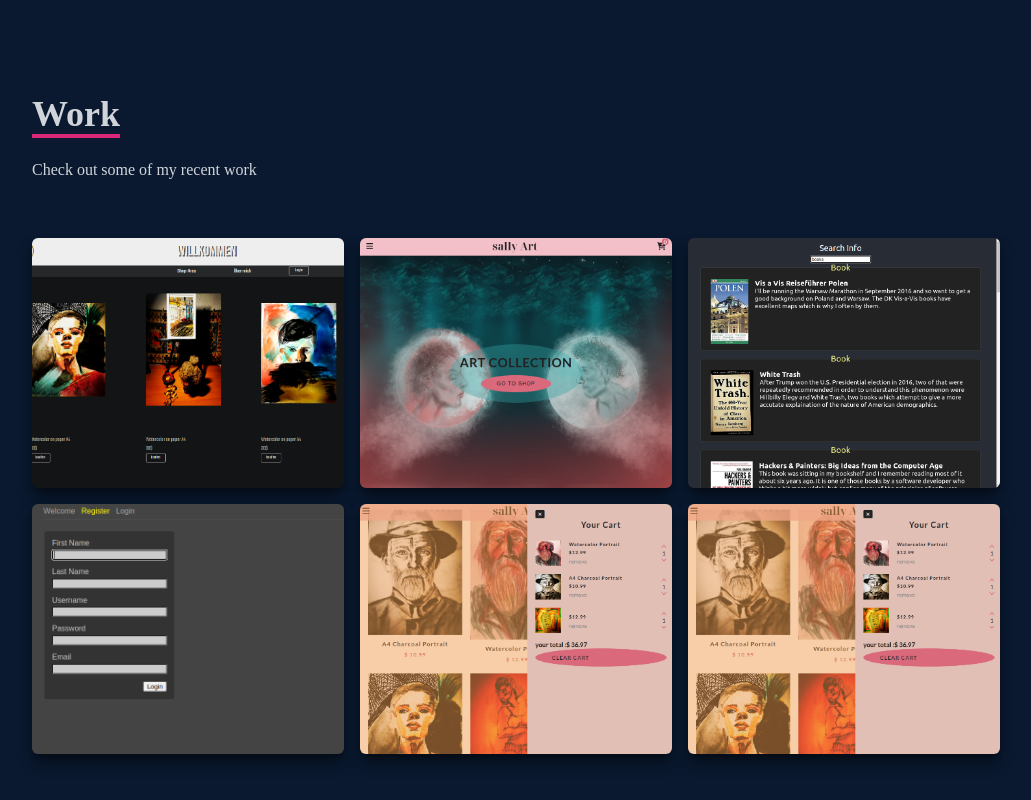
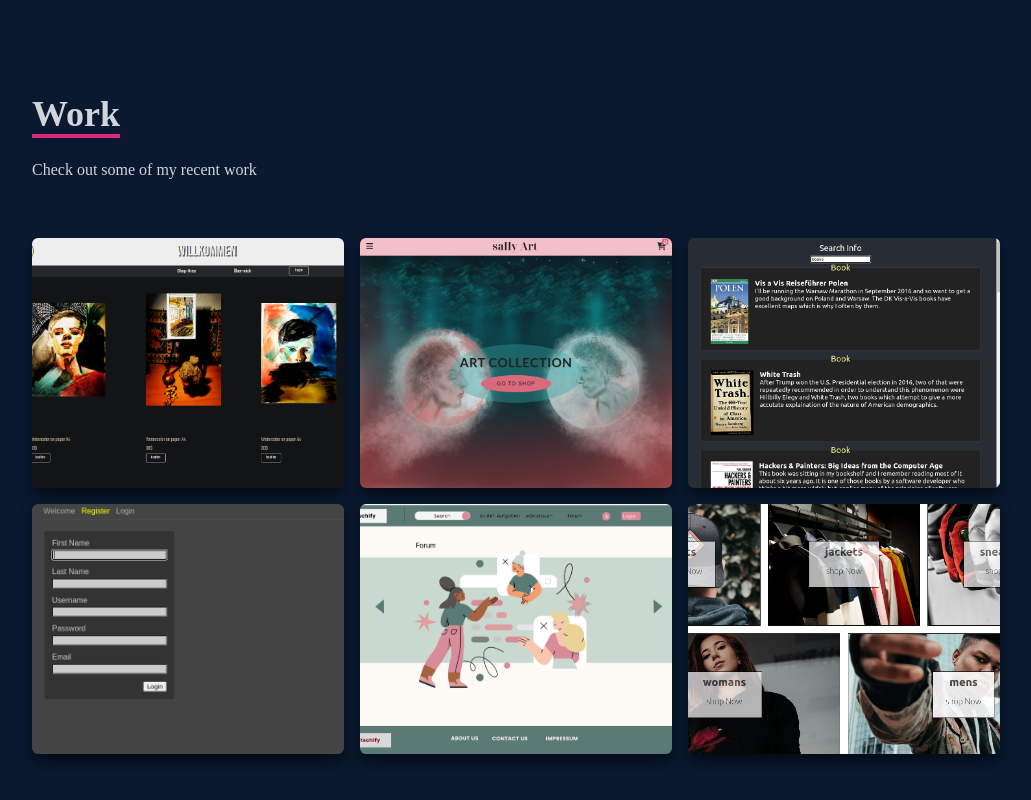
Before and after one commit to sali-taymour/personal-portfolio, a React (Create React App) app: page / in a window 1280 px wide. Shown: the part 2376-3176 px from the top of the page, without its empty margins (124-1155 px from the left). Built offline with nearby package versions, Linux system fonts and the light colour scheme.

Commit message:
added cr shop

```diff
--- a/src/components/Work.jsx
+++ b/src/components/Work.jsx
@@ -4,6 +4,8 @@ import Register from '../assets/register.png';
 import Sp1 from '../assets/art-sp.png';
 import Sp2 from '../assets/art-sp2.png';
 import Search from '../assets/search-p.png';
+import Deu from '../assets/deutschify.png';
+import Cr from '../assets/CR-shop.png';
 
 
 const Work = () => {
@@ -100,7 +102,7 @@ const Work = () => {
                       {/* Hover Effects */}
                       <div className="opacity-0 group-hover:opacity-100">
                           <span className="text-2xl font-bold text-white tracking-wider">
-                              React Vite TypeScript sessions/cookies  nodemailer
+                              React Vite TypeScript sessions/cookies nodemailer
                           </span>
                           <div className="pt-8 text-center">
                               <a href="/">
@@ -118,7 +120,30 @@ const Work = () => {
                   </div>
                   {/* Grid Item */}
                   <div
-                      style={{ backgroundImage: `url(${Sp2})` }}
+                      style={{ backgroundImage: `url(${Deu})` }}
+                      className="shadow-lg shadow-[#040c16] group container rounded-md flex justify-center items-center mx-auto content-div"
+                  >
+                      {/* Hover Effects */}
+                      <div className="opacity-0 group-hover:opacity-100">
+                          <span className="text-2xl font-bold text-white tracking-wider">
+                              Mongo & Express & React & NOde
+                          </span>
+                          <div className="pt-8 text-center">
+                              <a href="/">
+                                  <button className="text-center rounded-lg px-4 py-3 m-2 bg-white text-gray-700 font-bold text-lg">
+                                      Demo
+                                  </button>
+                              </a>
+                              <a href="https://github.com/deutschify/deutschify-frontend">
+                                  <button className="text-center rounded-lg px-4 py-3 m-2 bg-white text-gray-700 font-bold text-lg">
+                                      Code
+                                  </button>
+                              </a>
+                          </div>
+                      </div>
+                  </div>
+                  <div
+                      style={{ backgroundImage: `url(${Cr})` }}
                       className="shadow-lg shadow-[#040c16] group container rounded-md flex justify-center items-center mx-auto content-div"
                   >
                       {/* Hover Effects */}
@@ -132,30 +157,7 @@ const Work = () => {
                                       Demo
                                   </button>
                               </a>
-                              <a href="/">
-                                  <button className="text-center rounded-lg px-4 py-3 m-2 bg-white text-gray-700 font-bold text-lg">
-                                      Code
-                                  </button>
-                              </a>
-                          </div>
-                      </div>
-                  </div>
-                  <div
-                      style={{ backgroundImage: `url(${Sp2})` }}
-                      className="shadow-lg shadow-[#040c16] group container rounded-md flex justify-center items-center mx-auto content-div"
-                  >
-                      {/* Hover Effects */}
-                      <div className="opacity-0 group-hover:opacity-100">
-                          <span className="text-2xl font-bold text-white tracking-wider">
-                              React JS Application
-                          </span>
-                          <div className="pt-8 text-center">
-                              <a href="/">
-                                  <button className="text-center rounded-lg px-4 py-3 m-2 bg-white text-gray-700 font-bold text-lg">
-                                      Demo
-                                  </button>
-                              </a>
-                              <a href="/">
+                              <a href="https://github.com/sali-taymour/cr-shoping">
                                   <button className="text-center rounded-lg px-4 py-3 m-2 bg-white text-gray-700 font-bold text-lg">
                                       Code
                                   </button>
```
Also changed, not shown: src/assets/CR-shop.png (added).
